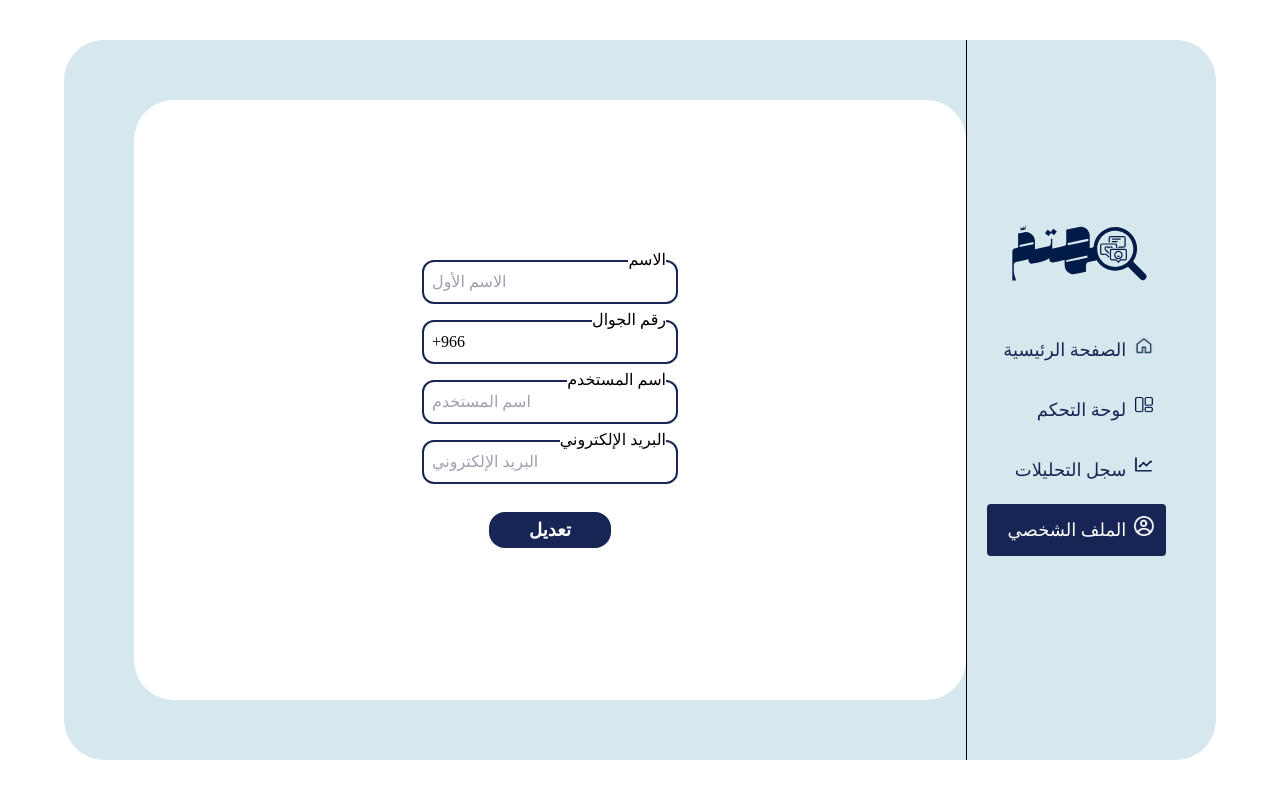
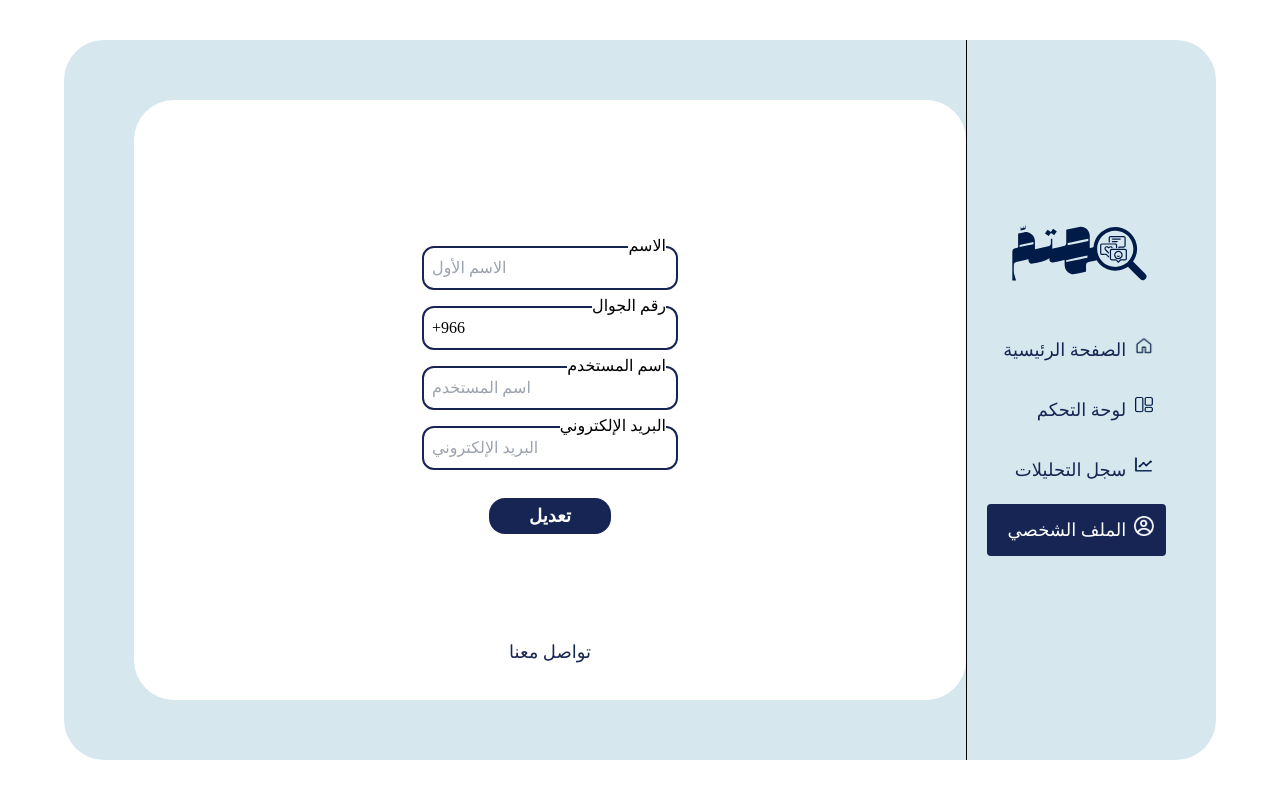
Before and after one commit to RS-Alrefaey/muhtm, a React (Create React App) app in the folder frontend/: page /profile in a window 1280 px wide. Built offline with nearby package versions, Linux system fonts and the light colour scheme; no server answers; a web font is replaced by a local one.

Commit message:
add: contact link to the profile page

```diff
--- a/frontend/src/comps/ProfilePage.tsx
+++ b/frontend/src/comps/ProfilePage.tsx
@@ -2,12 +2,13 @@ import React, { useState, useEffect } from "react";
 import NavSidebar from "./NavSidebar";
 import InputField from "./InputField";
 import agent, { UserType } from "../API/Agent";
+import { Link } from "react-router-dom";
+
 
 function ProfilePage() {
   const [userData, setUserData] = useState<UserType | null>(null);
   const [isEditMode, setIsEditMode] = useState(false);
   const [formUserData, setFormUserData] = useState<UserType | null>(null);
-
 
   const [formErrors, setFormErrors] = useState({
     first_name: "",
@@ -19,8 +20,6 @@ function ProfilePage() {
   const isValidForm = () => {
     return Object.values(formErrors).every((error) => error === "");
   };
-
-
 
   useEffect(() => {
     async function fetchUserData() {
@@ -79,7 +78,6 @@ function ProfilePage() {
           alert("تم تحديث الملف الشخصي بنجاح!");
           setUserData(formUserData);
           setIsEditMode(false);
-
         } else {
           throw new Error("No form data available for update.");
         }
@@ -92,10 +90,9 @@ function ProfilePage() {
     }
   };
 
-
   const handleCancel = () => {
     setIsEditMode(false);
-    setFormUserData(userData)
+    setFormUserData(userData);
   };
 
   return (
@@ -150,15 +147,26 @@ function ProfilePage() {
                 {isEditMode ? "حفظ" : "تعديل"}
               </button>
               {isEditMode && (
-                <button className=" bg-gray-500 rounded-2xl p-1 px-10 text-lg font-semibold text-white" onClick={handleCancel}>
+                <button
+                  className=" bg-gray-500 rounded-2xl p-1 px-10 text-lg font-semibold text-white"
+                  onClick={handleCancel}
+                >
                   إلغاء
                 </button>
               )}
             </div>
           </div>
+          <div className="flex w-full justify-center relative top-14">
+            <Link to="/contact">
+              <p className="text-blue-950 text-lg hover:text-gray-500">تواصل معنا</p>
+            </Link>{" "}
+          </div>
         </div>
 
-        <div className="divider h-full bg-black relative right-10" style={{width: '1px'}}></div>
+        <div
+          className="divider h-full bg-black relative right-10"
+          style={{ width: "1px" }}
+        ></div>
         <div className="flex justify-center relative bottom-10 right-5">
           <NavSidebar />
         </div>
```
Lines whose indentation alone changed are shown as unchanged.
